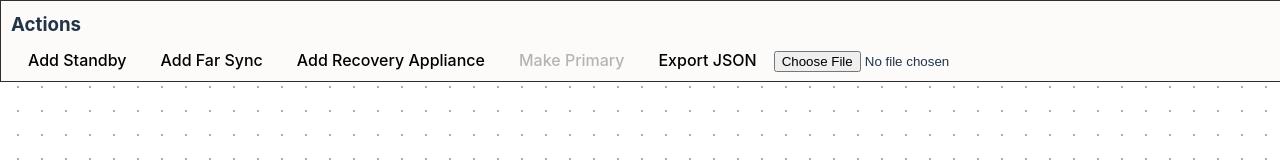
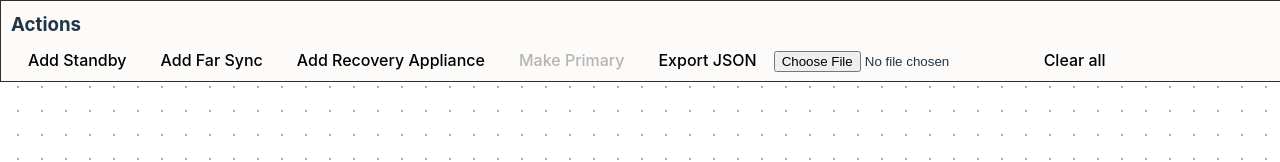
Before and after one commit to ludovicocaldara/adg-topology, a React (Vite) app: page / in a window 1280 px wide. Shown: the top 162 px of the page. Built offline with nearby package versions, Linux system fonts and the light colour scheme.

Commit message:
added persistence across refreshes

```diff
--- a/src/App.jsx
+++ b/src/App.jsx
@@ -1,4 +1,4 @@
-import { useCallback, useState, useMemo } from 'react';
+import { useCallback, useState, useMemo, useEffect } from 'react';
 import {
   ReactFlow,
   MiniMap,
@@ -14,6 +14,19 @@ import DatabaseNode from './components/DatabaseNode';
 import LadEdge from './components/LadEdge';
 import PropertyPanel from './components/PropertyPanel';
 import ActionToolbox from './components/ActionToolbox';
+
+// Storage helpers
+const setStorage = (name, value) => {
+  localStorage.setItem(name, value);
+};
+
+const getStorage = (name) => {
+  return localStorage.getItem(name);
+};
+
+const deleteStorage = (name) => {
+  localStorage.removeItem(name);
+};
 
 const nodeTypes = {
   database: DatabaseNode,
@@ -40,11 +53,43 @@ const initialNodes = [
 
 const initialEdges = [];
 
+const getInitialNodes = () => {
+  const saved = getStorage('adgTopologyData');
+  if (saved) {
+    try {
+      const data = JSON.parse(saved);
+      if (data.nodes && Array.isArray(data.nodes)) return data.nodes;
+    } catch (err) {
+      console.error('Failed to load nodes from storage:', err);
+    }
+  }
+  return initialNodes;
+};
+
+const getInitialEdges = () => {
+  const saved = getStorage('adgTopologyData');
+  if (saved) {
+    try {
+      const data = JSON.parse(saved);
+      if (data.edges && Array.isArray(data.edges)) return data.edges;
+    } catch (err) {
+      console.error('Failed to load edges from storage:', err);
+    }
+  }
+  return initialEdges;
+};
+
 function App() {
-  const [nodes, setNodes, onNodesChange] = useNodesState(initialNodes);
-  const [edges, setEdges, onEdgesChange] = useEdgesState(initialEdges);
+  const [nodes, setNodes, onNodesChange] = useNodesState(getInitialNodes());
+  const [edges, setEdges, onEdgesChange] = useEdgesState(getInitialEdges());
   const [selectedNodeId, setSelectedNodeId] = useState(null);
   const [selectedEdgeId, setSelectedEdgeId] = useState(null);
+
+  // Save to storage when nodes or edges change
+  useEffect(() => {
+    const data = { nodes, edges };
+    setStorage('adgTopologyData', JSON.stringify(data));
+  }, [nodes, edges]);
 
   const selectedNode = nodes.find(n => n.id === selectedNodeId);
   const selectedEdge = edges.find(e => e.id === selectedEdgeId);
@@ -202,6 +247,14 @@ function App() {
     setEdges(data.edges || []);
   }, [setNodes, setEdges]);
 
+  const onClearAll = useCallback(() => {
+    setNodes(initialNodes);
+    setEdges(initialEdges);
+    setSelectedNodeId(null);
+    setSelectedEdgeId(null);
+    deleteStorage('adgTopologyData');
+  }, []);
+
   const dgmgrlStatements = useMemo(() => {
     return Object.entries(allConnections).map(([sourceId, conns]) => {
       const source = nodes.find(n => n.id === sourceId);
@@ -226,6 +279,7 @@ function App() {
         selectedIsStandby={selectedIsStandby}
         onExport={onExport}
         onImport={onImport}
+        onClearAll={onClearAll}
         style={{ width: '100%', height: '60px', borderBottom: '1px solid var(--redwood-black)' }}
       />
       <div style={{ width: '100vw', height: '100vh' , position: 'relative' }}>
--- a/src/components/ActionToolbox.jsx
+++ b/src/components/ActionToolbox.jsx
@@ -1,6 +1,6 @@
 import React from 'react';
 
-const ActionToolbox = ({ onAddStandby, onAddFarSync, onAddRecoveryAppliance, onMakePrimary, selectedIsStandby, onExport, onImport, style }) => {
+const ActionToolbox = ({ onAddStandby, onAddFarSync, onAddRecoveryAppliance, onMakePrimary, selectedIsStandby, onExport, onImport, onClearAll, style }) => {
   const handleImport = (e) => {
     const file = e.target.files[0];
     if (file) {
@@ -29,6 +29,7 @@ const ActionToolbox = ({ onAddStandby, onAddFarSync, onAddRecoveryAppliance, onM
       <button onClick={onMakePrimary} disabled={!selectedIsStandby}>Make Primary</button>
       <button onClick={onExport}>Export JSON</button>
       <input type="file" accept=".json" onChange={handleImport} />
+      <button onClick={onClearAll}>Clear all</button>
     </div>
   );
 };
```
